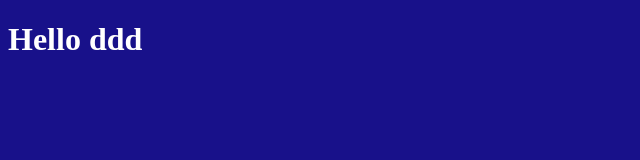
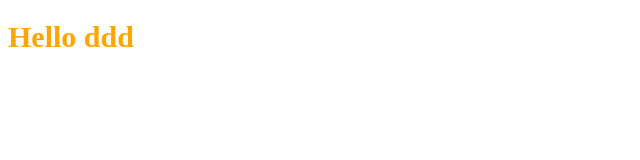
Before and after one commit to wontae-gramin9/vite, a website built with Vite: page index.html in a window 1280 px wide. Shown: the whole page, without its empty margins (0-640 px from the left). Built offline with nearby package versions, Linux system fonts and the light colour scheme.

Commit message:
[Css] 모듈링 없이 같은 클래스네임을 가진 다른 css파일을 적용하면 중복 적용된다

```diff
--- a/index.html
+++ b/index.html
@@ -7,7 +7,7 @@
     <title>Vite App</title>
   </head>
   <body>
-    <h1>Hello ddd</h1>
+    <h1 class="heading">Hello ddd</h1>
     <script type="module" src="/src/main.js"></script>
   </body>
 </html>
--- /dev/null
+++ b/src/assets/01.css
@@ -0,0 +1,3 @@
+.heading {
+  color: orange;
+}
--- /dev/null
+++ b/src/assets/02.css
@@ -0,0 +1,3 @@
+.heading {
+  font-size: 30px;
+}
--- a/src/assets/style.css
+++ /dev/null
@@ -1,4 +0,0 @@
-body {
-  background-color: #18118a;
-  color: white;
-}
--- a/src/main.js
+++ b/src/main.js
@@ -1,7 +1,2 @@
-import "./a.js";
-import styles from "./assets/style.css?inline";
-
-console.log("styles:", styles);
-const styleEl = document.createElement("style");
-styleEl.innerText = styles;
-document.querySelector("head").append(styleEl);
+import "./assets/01.css";
+import "./assets/02.css";
```
